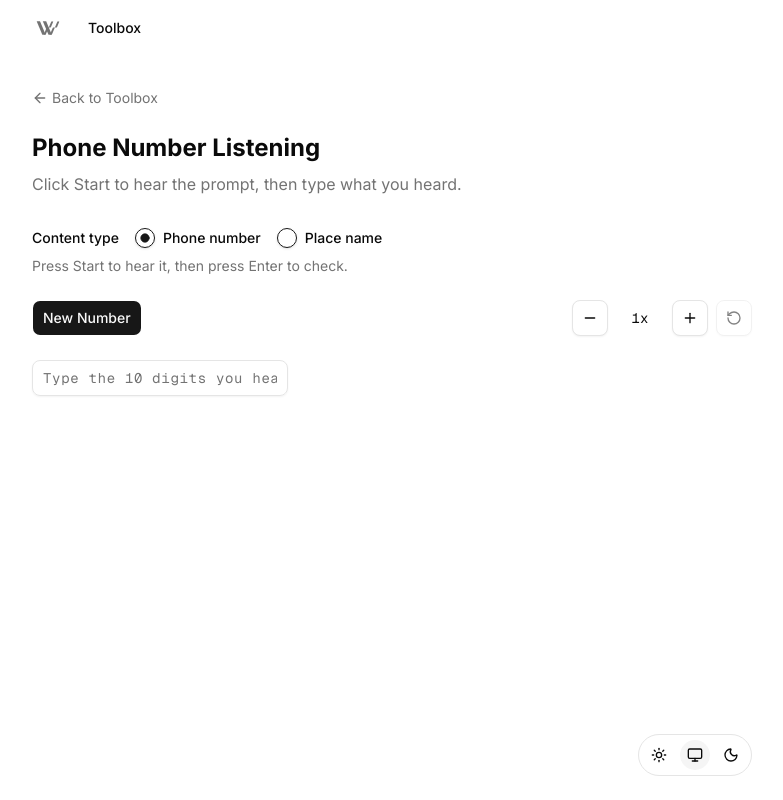
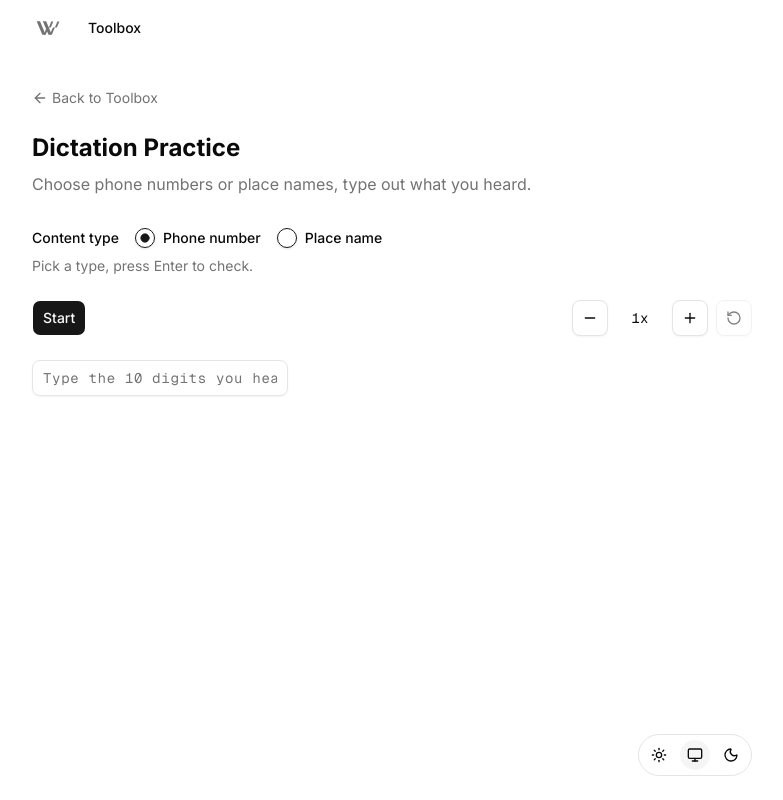
Before and after one commit to Johnson1602/willxuu-site, a Next.js app: page /toolbox/phone-number-listening in a window 1280 px wide. Shown: the whole page, without its empty margins (248-1031 px from the left). Built offline with nearby package versions, Linux system fonts and the light colour scheme.

Commit message:
chore: update description

```diff
--- a/src/app/toolbox/phone-number-listening/page.tsx
+++ b/src/app/toolbox/phone-number-listening/page.tsx
@@ -1,7 +1,15 @@
 'use client'
 
 import { useState, useRef } from 'react'
-import { Check, X, ArrowLeft, Volume2, Minus, Plus, RotateCcw } from 'lucide-react'
+import {
+  Check,
+  X,
+  ArrowLeft,
+  Volume2,
+  Minus,
+  Plus,
+  RotateCcw,
+} from 'lucide-react'
 import Link from 'next/link'
 
 import { Button } from '@/components/ui/button'
@@ -32,7 +40,7 @@ const PLACE_WORDS = [
   'Stockholm',
   'Edmonton',
   'Helsinki',
-  'Valencia'
+  'Valencia',
 ]
 
 function generatePlaceWord(): string {
@@ -98,17 +106,17 @@ export default function PhoneNumberListeningPage() {
     mode === 'phone'
       ? generatedValue ?? ''
       : (generatedValue ?? '').toLowerCase()
-  const normalizedUser =
-    mode === 'phone' ? userInput : userInput.toLowerCase()
+  const normalizedUser = mode === 'phone' ? userInput : userInput.toLowerCase()
 
   const isCorrect =
     gameState === 'revealed' && generatedValue
       ? normalizedUser === normalizedGenerated
       : false
 
-  const startLabel = mode === 'phone' ? 'New Number' : 'New Word'
   const placeholder =
-    mode === 'phone' ? 'Type the 10 digits you heard...' : 'Type the word you heard...'
+    mode === 'phone'
+      ? 'Type the 10 digits you heard'
+      : 'Type the place name you heard'
 
   const handleModeChange = (value: string) => {
     const nextMode: Mode = value === 'place' ? 'place' : 'phone'
@@ -202,9 +210,9 @@ export default function PhoneNumberListeningPage() {
         Back to Toolbox
       </Link>
 
-      <h1 className='text-2xl font-bold mb-2'>Phone Number Listening</h1>
+      <h1 className='text-2xl font-bold mb-2'>Dictation Practice</h1>
       <p className='text-muted-foreground mb-8'>
-        Click Start to hear the prompt, then type what you heard.
+        Choose phone numbers or place names, type out what you heard.
       </p>
 
       <div className='space-y-6'>
@@ -231,12 +239,12 @@ export default function PhoneNumberListeningPage() {
             </RadioGroup>
           </div>
           <p className='text-sm text-muted-foreground'>
-            Press Start to hear it, then press Enter to check.
+            Pick a type, press Enter to check.
           </p>
         </div>
 
         <div className='flex items-center gap-2'>
-          <Button onClick={handleStart}>{startLabel}</Button>
+          <Button onClick={handleStart}>Start</Button>
 
           {(gameState === 'playing' || gameState === 'revealed') && (
             <Button variant='outline' onClick={handleReplay}>
```
